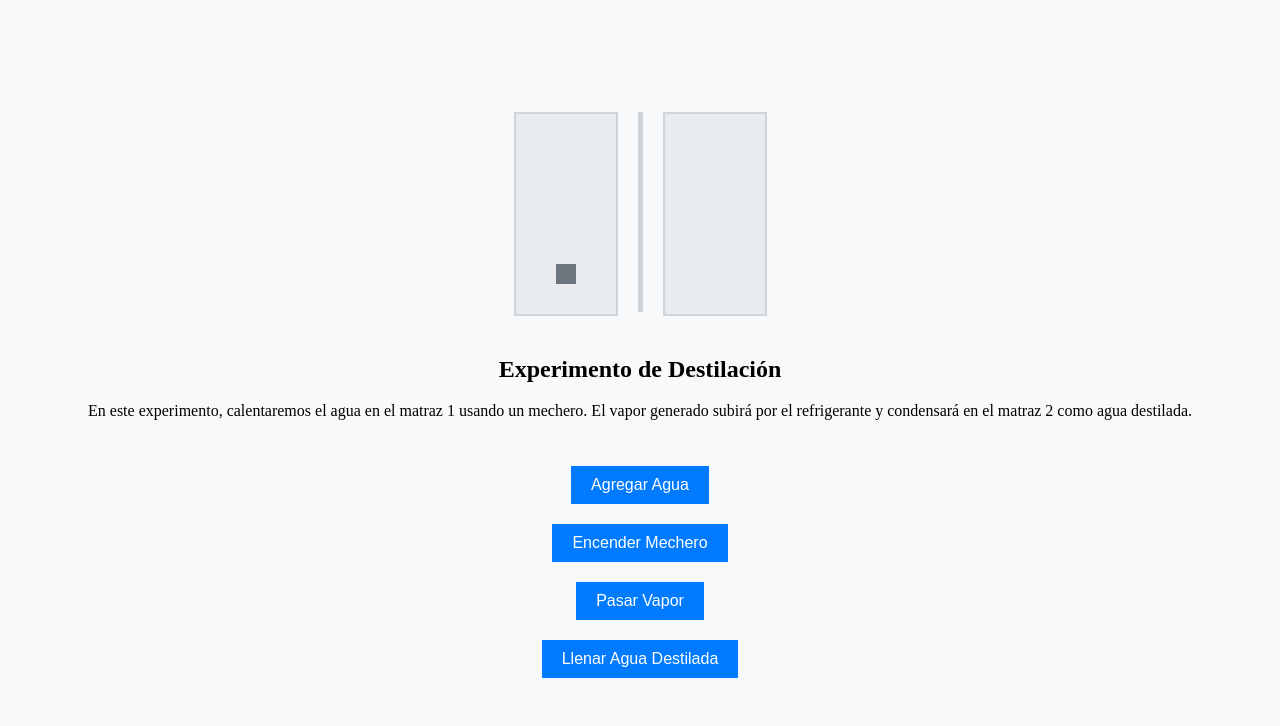
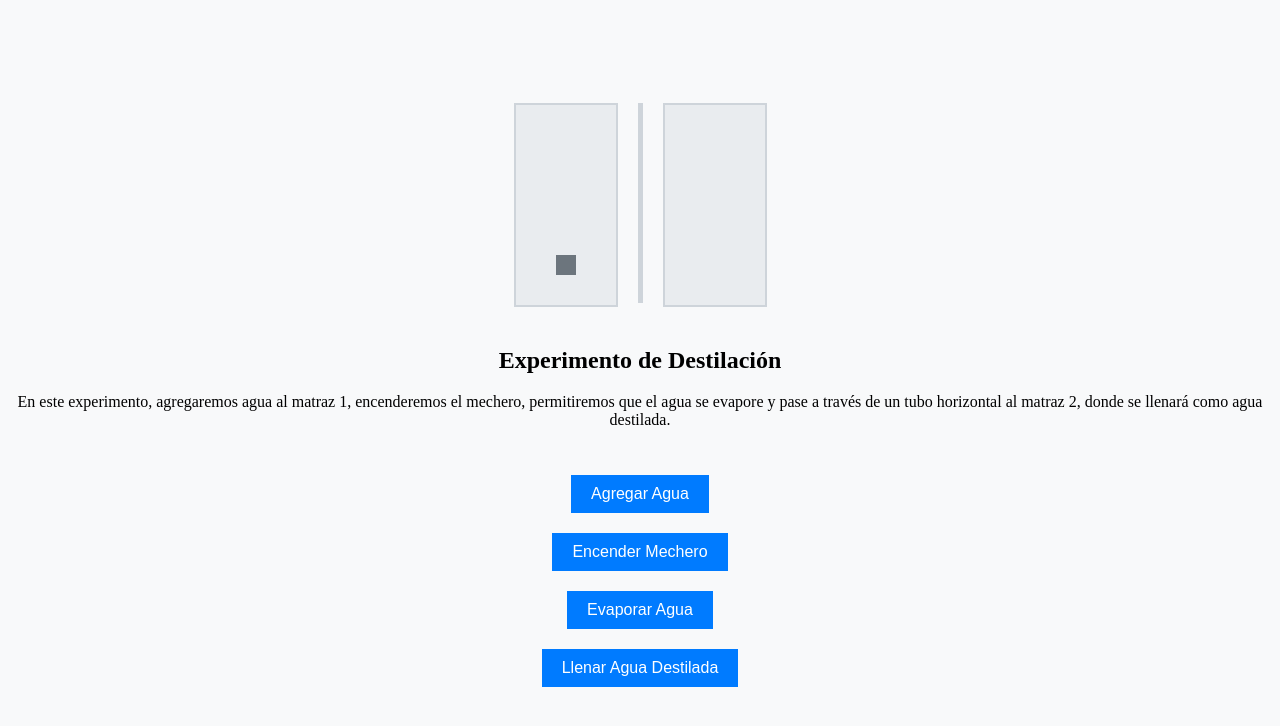
Before and after one commit to MichaelRP98/destilador, a plain HTML site: page index.html in a window 1280 px wide. Drawn offline with Linux system fonts and the light colour scheme.

Commit message:
index.html

```diff
--- a/index.html
+++ b/index.html
@@ -11,6 +11,7 @@
         <div id="matraz1" class="matraz">
             <div id="agua1" class="agua"></div>
             <div id="mechero" class="mechero"></div>
+            <div id="tubo"></div>
         </div>
         <div id="refrigerante" class="refrigerante"></div>
         <div id="matraz2" class="matraz">
@@ -19,12 +20,12 @@
     </div>
     <div id="descripcion">
         <h2>Experimento de Destilación</h2>
-        <p>En este experimento, calentaremos el agua en el matraz 1 usando un mechero. El vapor generado subirá por el refrigerante y condensará en el matraz 2 como agua destilada.</p>
+        <p>En este experimento, agregaremos agua al matraz 1, encenderemos el mechero, permitiremos que el agua se evapore y pase a través de un tubo horizontal al matraz 2, donde se llenará como agua destilada.</p>
     </div>
     <div id="botones">
         <button onclick="agregarAgua()">Agregar Agua</button>
         <button onclick="encenderMechero()">Encender Mechero</button>
-        <button onclick="pasarVapor()">Pasar Vapor</button>
+        <button onclick="evaporarAgua()">Evaporar Agua</button>
         <button onclick="llenarAguaDestilada()">Llenar Agua Destilada</button>
     </div>
     <script src="script.js"></script>
```
